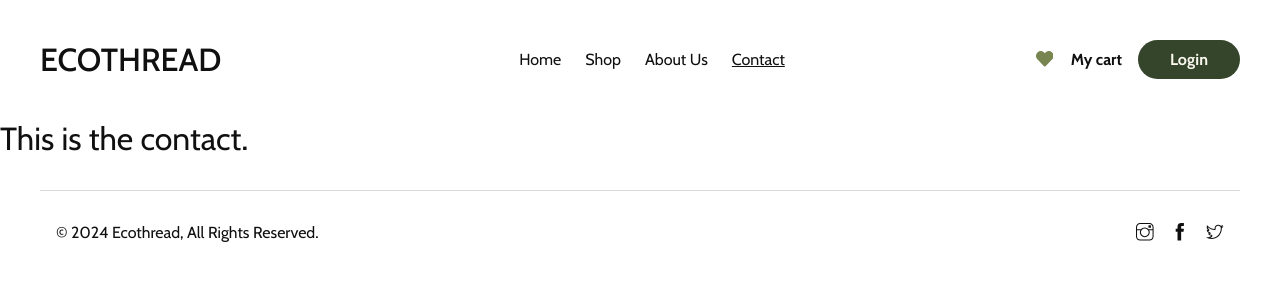
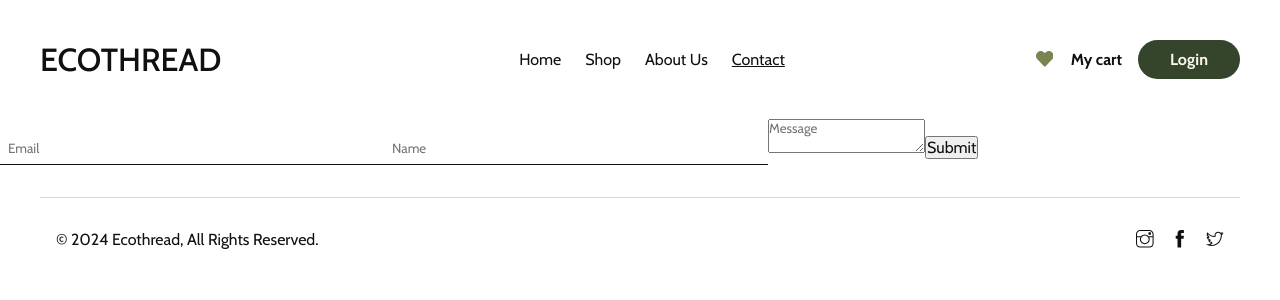
Before and after one commit to MateuszCode/ecothread, a React (Vite) app: page /contact in a window 1280 px wide. Shown: the top 300 px of the page. Built offline with nearby package versions, Linux system fonts and the light colour scheme.

Commit message:
Set up the contact form to enter the message.

```diff
--- a/src/pages/Contact.jsx
+++ b/src/pages/Contact.jsx
@@ -1,5 +1,70 @@
 import React from 'react'
+import emailjs from '@emailjs/browser';
 
 export default function Contact() {
-    return <h1>This is the contact.</h1>
+    const [userData, setUserData] = React.useState({
+        email: "",
+        name: "",
+        message: ""
+    })
+
+    emailjs.init({
+        publicKey: 'ynco8xG0soZqb1WuA',
+        blockHeadless: true,
+        limitRate: {
+          // Set the limit rate for the application
+          id: 'app',
+          // Allow 1 request per 10s
+          throttle: 10000,
+        },
+      });
+
+    function handleChange(event) {
+        setUserData(oldUserData => {
+            return {...oldUserData, [event.target.name]: event.target.value}
+        })
+    }
+
+    function handleSubmit(event) {
+        event.preventDefault()
+        console.log("prevented")
+
+        emailjs.sendForm()
+
+        setUserData({
+            email: "",
+            name: "",
+            message: ""
+        })
+    }
+    return (
+        <div>
+            <form onSubmit={handleSubmit}>
+                <input
+                placeholder="Email"
+                type="email"
+                name="email"
+                value={userData.email}
+                required
+                onChange={handleChange}/>
+                <input
+                placeholder="Name"
+                type="text"
+                name="name"
+                value={userData.name}
+                required
+                onChange={handleChange}/>
+                <textarea
+                placeholder="Message"
+                type="text"
+                name="message"
+                value={userData.message}
+                required
+                onChange={handleChange}/>
+                <button>
+                    Submit
+                </button>
+            </form>
+        </div>
+    )
 }
```
